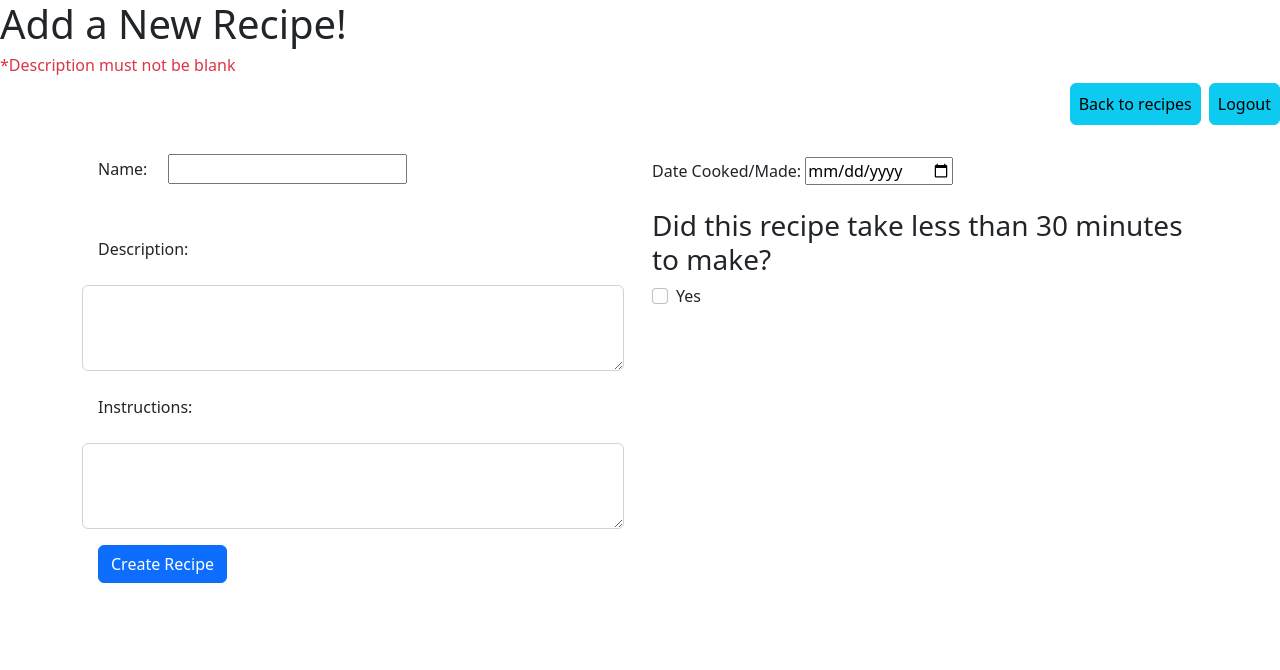
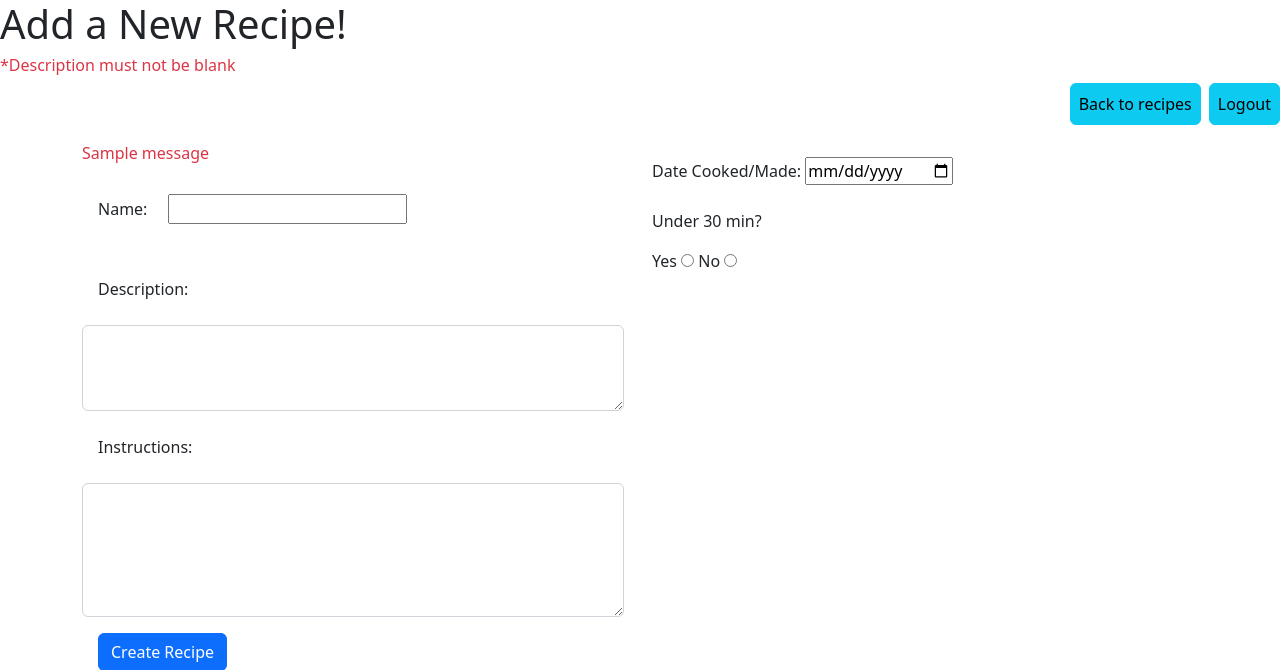
Before and after one commit to Soapie14/Python-2.0, a Flask app: page /recipe/new in a window 1280 px wide. Shown: the top 670 px of the page. Run offline with Flask 2, Linux system fonts and the light colour scheme; tables that the repository leaves empty or names only in its code hold one stand-in row (values such as "Sample post"); one stand-in notice (Sample message) is shown.

Commit message:
updated to radio button working/now user_id needs work

```diff
--- a/belt_exam/recipes/flask_app/controllers/recipes.py
+++ b/belt_exam/recipes/flask_app/controllers/recipes.py
@@ -13,5 +13,8 @@ def new_recipe():
 
 @app.route('/create_recipe', methods=['POST'])
 def create():
+    if not Recipe.validate_recipe(request.form):
+        # redirect to the route where the burger form is rendered.
+        return redirect('/recipe/new')
     Recipe.save(request.form)
     return redirect('/dashboard')
--- a/belt_exam/recipes/flask_app/controllers/users.py
+++ b/belt_exam/recipes/flask_app/controllers/users.py
@@ -2,6 +2,7 @@ from flask import render_template, redirect, request, session, flash
 
 from flask_app import app
 from flask_app.models.user import User
+from flask_app.models.recipe import Recipe
 
 from flask_bcrypt import Bcrypt
 bcrypt = Bcrypt(app)
--- a/belt_exam/recipes/flask_app/templates/new_recipe.html
+++ b/belt_exam/recipes/flask_app/templates/new_recipe.html
@@ -23,29 +23,37 @@
             <div class="row align-items-start">
                 <div class="left col">
                     <form action='/create_recipe' method='post'>
+                        {% with messages = get_flashed_messages(category_filter=['recipe']) %}     <!-- declare a variable called messages -->
+                        {% if messages %}                            <!-- check if there are any messages -->
+                            {% for message in messages %}            <!-- loop through the messages -->
+                                <p class="text-danger">{{message}}</p>                   <!-- display each message in a paragraph tag -->
+                            {% endfor %}
+                        {% endif %}
+                    {% endwith %}
+                    <input type="hidden" name="user_id" value="{{session['user_id']}}">
                         <label for='name' class="mb-4 p-3">Name:</label>
                         <input type='text' name='name'>
 
                         <div>
                             <label for='description' class="mb-2 p-3">Description:</label>
-                            <textarea class="form-control mb-2" name="Description" rows="3"></textarea>
+                            <textarea class="form-control mb-2" name="description" rows="3"></textarea>
                         </div>
                         <div>
                             <label for='instructions' class="mb-2 p-3">Instructions:</label>
-                            <textarea class="form-control" name="instructions" rows="3"></textarea>
+                            <textarea class="form-control" name="instructions" rows="5"></textarea>
                         </div>
                 </div>
                 <div class="right col p-3">
                     <div class="mb-4">
                         <label for="created_at">Date Cooked/Made:</label>
-                        <input type="date" id="date" name="created_at">
+                        <input type="date" id="date" name="date_made">
                     </div>
-                    <h3>Did this recipe take less than 30 minutes to make?</h3>
-                    <div class="form-check">
-                        <input class="form-check-input" type="checkbox" value="" id="flexCheckIndeterminate">
-                        <label class="form-check-label" for="flexCheckIndeterminate">
-                            Yes
-                        </label>
+                    <div class="form-group">
+                        <p>Under 30 min?</p>
+                        <label for="yes" class="form-label">Yes</label>
+                        <input type="radio" name="under" value="1" id="yes">
+                        <label for="no" class="form-label">No</label>
+                        <input type="radio" name="under" value="0" id="no">
                     </div>
                 </div>
             </div>
```
Also changed, not shown: belt_exam/recipes/flask_app/models/recipe.py (+39 -15 lines), belt_exam/recipes/flask_app/models/user.py (+17 -17 lines), belt_exam/recipes/flask_app/templates/dashboard.html (+9 -4 lines).
